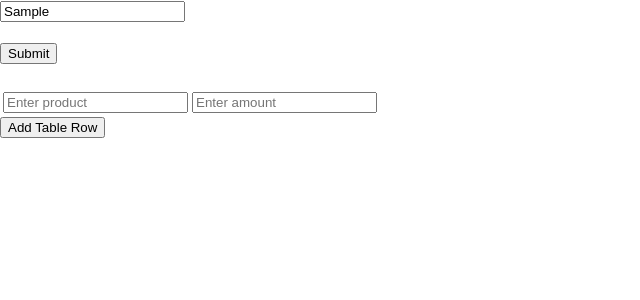
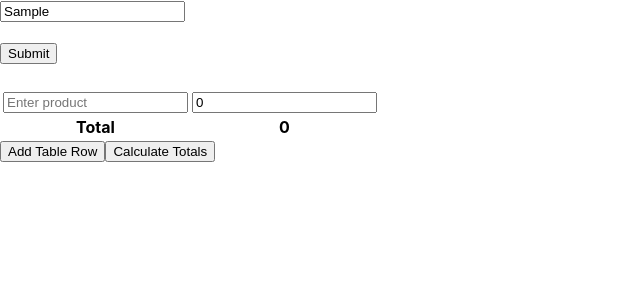
Before and after one commit to Prasad-adhi/FairShare, a React (Create React App) app: page / in a window 1280 px wide. Both pictures are taken after typing "Sample" into the empty fields and a click on the button "Add Table Row". Shown: the top 300 px of the page, without its empty margins (0-640 px from the left). Built offline with nearby package versions, Linux system fonts and the light colour scheme.

Commit message:
Fully working version

```diff
--- a/src/Components/App.js
+++ b/src/Components/App.js
@@ -1,54 +1,85 @@
 import React from 'react';
 import Names from './Names';
 import TableRow from './TableRow';
+import TotalRow from './TotalRow';
 
 class App extends React.Component {
   state = {
-    names: [], // Initialize state as an array
-    tableRows: [] // Initialize tableRows as an array to store TableRow components
+    names: [],
+    tableRows: [],
+    totals: {
+      totalPrice: 0,
+      shares: []
+    }
   };
 
-  // Callback function to handle data received from the child component
   handleCallback = (childData) => {
-    // Append the new name to the names array
     this.setState((prevState) => ({
       names: [...prevState.names, childData]
     }));
   };
 
-  // Function to add a new TableRow component
   addTableRow = () => {
     this.setState((prevState) => ({
-      tableRows: [...prevState.tableRows, { id: prevState.tableRows.length }]
+      tableRows: [...prevState.tableRows, { id: prevState.tableRows.length, values: [] }]
     }));
   };
 
+  handleRowChange = (id, values) => {
+    this.setState((prevState) => ({
+      tableRows: prevState.tableRows.map(row =>
+        row.id === id ? { ...row, values } : row
+      )
+    }));
+  };
+
+  calculateTotals = () => {
+    const { names, tableRows } = this.state;
+    const shares = new Array(names.length).fill(0);
+    let totalPrice = 0;
+
+    tableRows.forEach(row => {
+      const price = parseFloat(row.values[0]) || 0;
+      totalPrice += price;
+
+      row.values.slice(1).forEach((share, index) => {
+        shares[index] += parseFloat(share) || 0;
+      });
+    });
+
+    this.setState({
+      totals: {
+        totalPrice: totalPrice.toFixed(2),
+        shares: shares.map(share => share.toFixed(2))
+      }
+    });
+  };
+
   render() {
-    const { names, tableRows } = this.state;
+    const { names, tableRows, totals } = this.state;
 
     return (
       <div>
         <Names parentCallback={this.handleCallback} />
-
         <table>
           <thead>
             <tr>
               <th></th>
               <th></th>
               {names.map((name, index) => (
-                <th key={index}>
-                  {name}
-                </th>
+                <th key={index}>{name}</th>
               ))}
             </tr>
           </thead>
           <tbody>
             {tableRows.map((row) => (
-              <TableRow key={row.id} names={names} />
+              <TableRow key={row.id} id={row.id} names={names} onChange={this.handleRowChange} />
             ))}
+            {tableRows.length > 0 && <TotalRow totals={totals} />}
           </tbody>
         </table>
         <button onClick={this.addTableRow}>Add Table Row</button>
+        <button onClick={this.calculateTotals}>Calculate Totals</button>
       </div>
     );
   }
--- a/src/Components/TableRow.js
+++ b/src/Components/TableRow.js
@@ -5,63 +5,86 @@ class TableRow extends React.Component {
     super(props);
     this.state = {
       calc: "",
-      checkedItems: new Array(props.names.length).fill(false) // Initialize checkedItems array with false values
+      product: "",
+      checkedItems: new Array(props.names.length).fill(false),
+      values: new Array(props.names.length + 1).fill(0)
     };
   }
 
   handleBlur = (event) => {
     const value = event.target.value;
     try {
-      // Use eval to calculate the value
       const result = eval(value);
-      this.setState({ calc: result });
+      this.setState(prevState => {
+        const newValues = [...prevState.values];
+        newValues[0] = result;
+        const trueCount = prevState.checkedItems.filter(item => item).length;
+        const splitValue = trueCount > 0 ? (result / trueCount).toFixed(2) : 0;
+        const updatedValues = newValues.map((v, i) => (i > 0 && prevState.checkedItems[i - 1] ? splitValue : v));
+        this.props.onChange(this.props.id, updatedValues);
+        return { values: updatedValues, calc: result };
+      });
     } catch (e) {
-      // If there's an error, such as invalid expression, set the state to the input value
       this.setState({ calc: value });
     }
   }
 
   handleChange = (event) => {
-    this.setState({ calc: event.target.value });
+    const value = event.target.value;
+    this.setState(prevState => {
+      const newValues = [...prevState.values];
+      newValues[0] = value;
+      return { values: newValues, calc: value };
+    });
   }
 
-  // Handle checkbox change
+  handleProductChange = (event) => {
+    this.setState({ product: event.target.value });
+  }
+
   handleCheckboxChange = (index) => {
     this.setState((prevState) => {
       const updatedCheckedItems = [...prevState.checkedItems];
-      updatedCheckedItems[index] = !updatedCheckedItems[index]; // Toggle the checked status
-      return { checkedItems: updatedCheckedItems };
+      updatedCheckedItems[index] = !updatedCheckedItems[index];
+      const trueCount = updatedCheckedItems.filter(item => item).length;
+      const splitValue = trueCount > 0 ? (parseFloat(prevState.values[0]) / trueCount).toFixed(2) : 0;
+      const updatedValues = prevState.values.map((v, i) => (i > 0 && updatedCheckedItems[i - 1] ? splitValue : v));
+      this.props.onChange(this.props.id, updatedValues);
+      return { checkedItems: updatedCheckedItems, values: updatedValues };
     });
   };
 
   render() {
-    const { checkedItems, calc } = this.state;
+    const { checkedItems, values, product } = this.state;
     const { names } = this.props;
-    const trueCount = checkedItems.filter(item => item).length;
-    const valueToDisplay = trueCount > 0 ? (parseFloat(calc) / trueCount).toFixed(2) : "0.00"; // Ensure 2 decimal points
 
     return (
       <tr>
-        <th><input
+        <th>
+          <input
             type="text"
-            placeholder='Enter product'/></th>
+            placeholder='Enter product'
+            value={product}
+            onChange={this.handleProductChange}
+          />
+        </th>
         <th>
           <input
             type="text"
             placeholder='Enter amount'
             onChange={this.handleChange}
             onBlur={this.handleBlur}
-            value={this.state.calc}
+            value={values[0]}
           />
         </th>
-        {checkedItems.map((bool, index) => (
+        {names.map((_, index) => (
           <th key={index}>
             <input
               type="checkbox"
-              checked={bool}
+              checked={checkedItems[index]}
               onChange={() => this.handleCheckboxChange(index)}
             />
-            {bool ? valueToDisplay : ""}
+            {checkedItems[index] ? values[index + 1] : ""}
           </th>
         ))}
       </tr>
--- /dev/null
+++ b/src/Components/TotalRow.js
@@ -0,0 +1,13 @@
+import React from 'react';
+
+const TotalRow = ({ totals }) => (
+  <tr>
+    <th>Total</th>
+    <th>{totals.totalPrice}</th>
+    {totals.shares.map((total, index) => (
+      <th key={index}>{total}</th>
+    ))}
+  </tr>
+);
+
+export default TotalRow;
```
